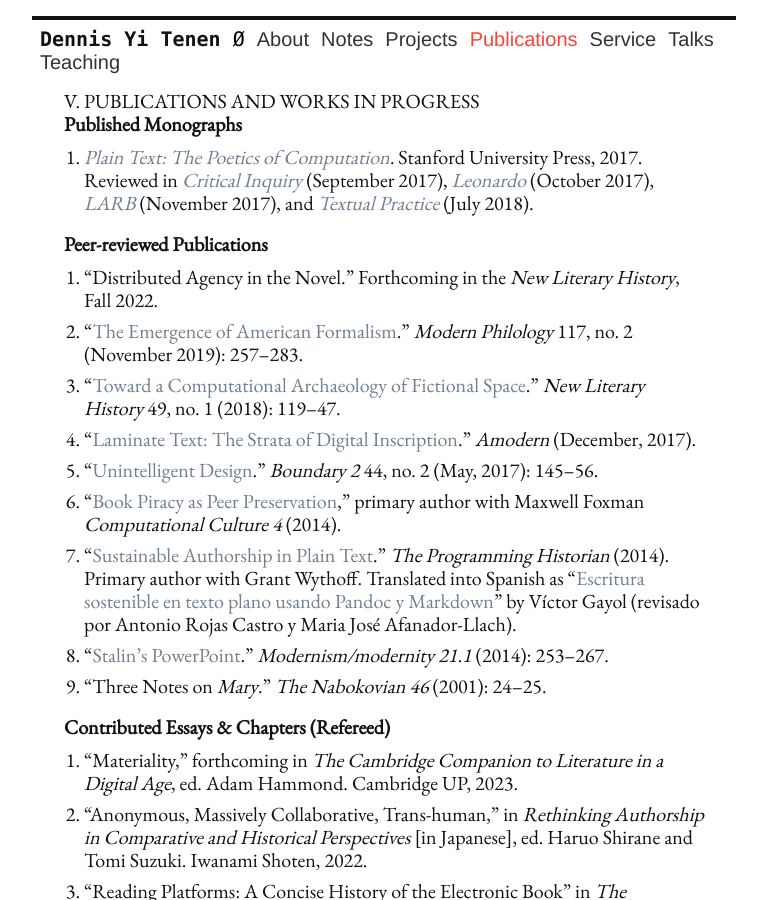
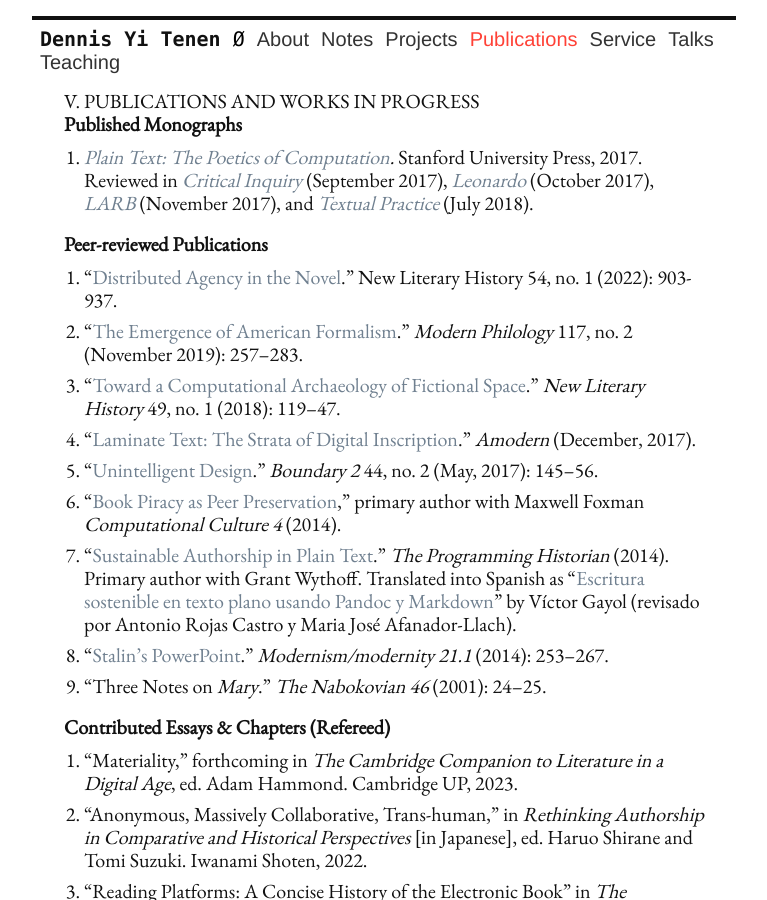
Before and after one commit to denten/denten.github.io, a Jekyll site: the page built from _pages/publications.md, in a window 1280 px wide and 900 px high. Shown: the whole window, without its empty margins (256-1023 px from the left). Built offline with Jekyll 4.4.1, drawn with Linux system fonts in a browser that asks for light colours.

Commit message:
update the distributed agency link

```diff
--- a/_includes/CV/04-publications.md
+++ b/_includes/CV/04-publications.md
@@ -15,7 +15,9 @@
 
 ### Peer-reviewed Publications
 
-1. "Distributed Agency in the Novel." Forthcoming in the *New Literary History*, Fall 2022.
+1. "[Distributed Agency in the
+Novel](https://academiccommons.columbia.edu/doi/10.7916/m7xd-2q67)." New Literary History 54,
+no. 1 (2022): 903-937.
 2. "[The Emergence of American
    Formalism](https://academiccommons.columbia.edu/doi/10.7916/d8-8spe-nn29)."
 *Modern Philology* 117, no. 2 (November 2019): 257--283.
```
